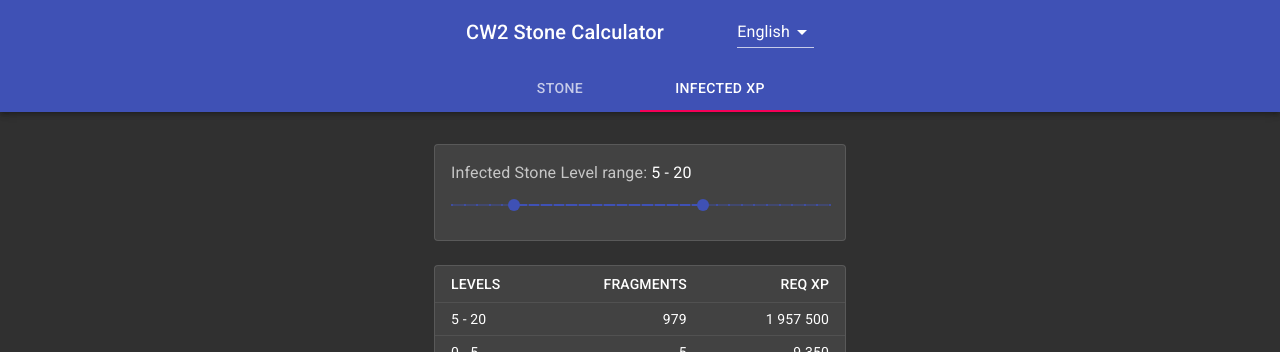
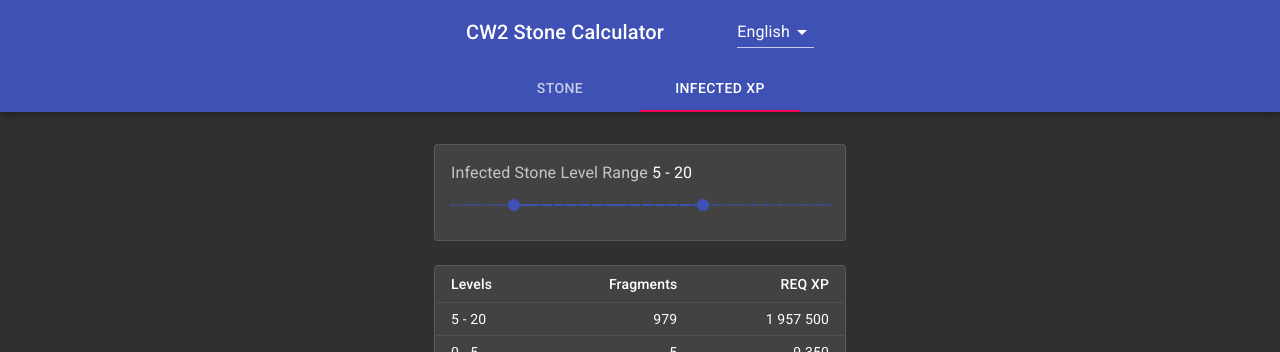
Before and after one commit to petrstepvn/cw2-stone-calculator-v2, a React (Create React App) app: page / in a window 1280 px wide. Both pictures are taken after a click on the tab "INFECTED XP". Shown: the top 352 px of the page. Built offline with nearby package versions, Linux system fonts and the light colour scheme.

Commit message:
Update InfectedExperienceCalculator.jsx

```diff
--- a/src/components/InfectedExperienceCalculator.jsx
+++ b/src/components/InfectedExperienceCalculator.jsx
@@ -1,17 +1,15 @@
-import React, { useEffect, useState } from 'react';
-import { makeStyles } from '@material-ui/core/styles';
+import React, { useEffect, useState, useContext } from 'react';
+import { LanguageContext } from '../provider/Language';
 import {
   Typography,
   Slider,
   Box,
-  Grid,
   Paper,
   Table,
   TableBody,
   TableCell,
   TableHead,
   TableRow,
-  ListItem,
   ListItemText,
   List,
   ListSubheader,
@@ -33,6 +31,7 @@ const InfectedExperienceCalculator = () => {
   const [value, setValue] = useState([5, 20]);
   const [experience, setExperience] = useState(['']);
   const [fragments, setFragments] = useState([]);
+  const [language] = useContext(LanguageContext);
 
   useEffect(() => {
     setExperience([
@@ -58,7 +57,7 @@ const InfectedExperienceCalculator = () => {
       <Paper variant="outlined">
         <Box p={2}>
           <Typography color="textSecondary" gutterBottom>
-            Infected Stone Level range:{' '}
+          {language.infectedExpCalculator['infectedStoneLevelRange']}{' '}
             <Typography
               component="span"
               color="textPrimary"
@@ -78,9 +77,9 @@ const InfectedExperienceCalculator = () => {
         <Table size="small">
           <TableHead>
             <TableRow>
-              <TableCell align="left">LEVELS</TableCell>
-              <TableCell align="right">FRAGMENTS</TableCell>
-              <TableCell align="right">REQ XP</TableCell>
+              <TableCell align="left">{language.infectedExpCalculator['levels']}</TableCell>
+              <TableCell align="right">{language.infectedExpCalculator['fragments']}</TableCell>
+              <TableCell align="right">{language.infectedExpCalculator['reqXP']}</TableCell>
             </TableRow>
           </TableHead>
           <TableBody>
@@ -102,8 +101,7 @@ const InfectedExperienceCalculator = () => {
           </TableBody>
         </Table>
         <Typography style={{ padding: '1em' }}>
-          Fragment Portal has 2000 monsters on average. <br />1 monster = 1
-          infected stone XP.
+        {language.infectedExpCalculator['info']}
         </Typography>
       </Paper>
       <Paper variant="outlined" style={{ marginTop: '1.5rem' }}>
@@ -111,18 +109,18 @@ const InfectedExperienceCalculator = () => {
           <List
             subheader={
               <ListSubheader disableGutters>
-                Experience gain can be increased through:
+                {language.infectedExpCalculator['listItem']}
               </ListSubheader>
             }
           >
             {/* <ListItem> */}
             <ListItemText
-              primary="Prophecy Infected Knowledge I · II · III"
-              secondary="The next 5 000 · 10 000 · 20 000 monsters you kill will reward you with twice the amount of Infected Stone experience."
+              primary={language.infectedExpCalculator['listItemPrimary']}
+              secondary={language.infectedExpCalculator['listItemSecondary']}
             />
             <ListItemText
-              primary="Celia Event - every Sunday"
-              secondary="Infected Stones receive 100% more experience."
+              primary={language.infectedExpCalculator['listItemPrimary2']}
+              secondary={language.infectedExpCalculator['listItemSecondary2']}
             />
             {/* </ListItem> */}
           </List>
```
